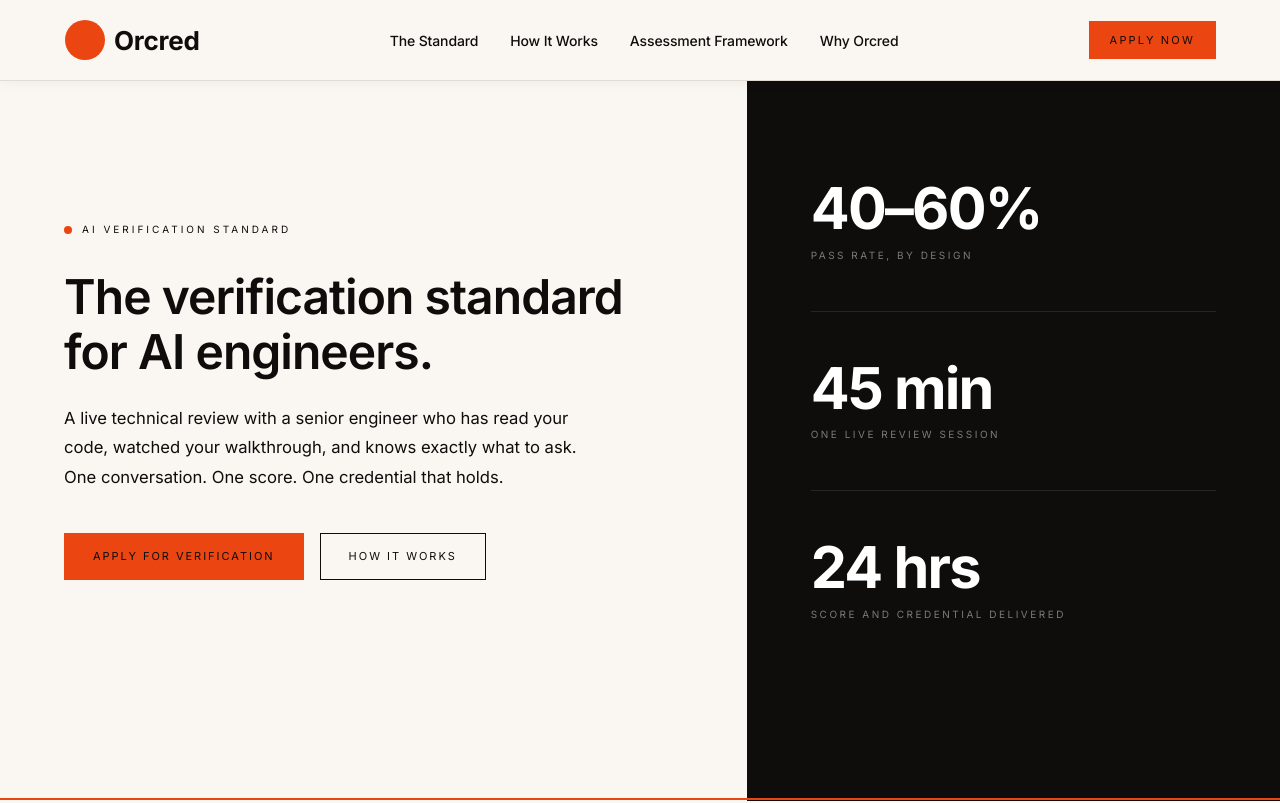
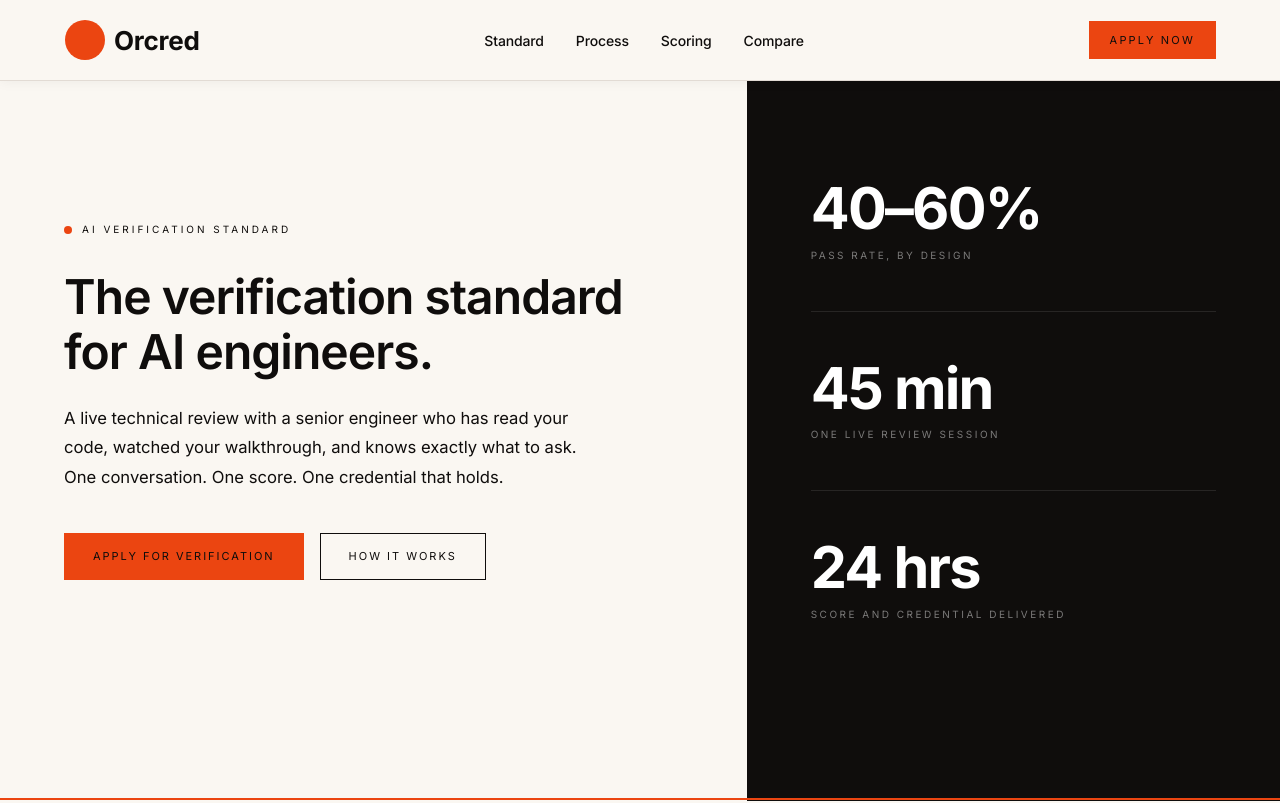
Before and after one commit to orcred-org/frontend, a Next.js app: page / in a window 1280 px wide. Shown: the top 803 px of the page. Built offline with nearby package versions, Linux system fonts and the light colour scheme.

Commit message:
Navbar: update links to Option B — Standard · Process · Scoring · Compare

```diff
--- a/components/Navbar.tsx
+++ b/components/Navbar.tsx
@@ -5,10 +5,10 @@ import { motion } from "framer-motion";
 import Link from "next/link";
 
 const navLinks = [
-  { label: "The Standard",         href: "#story"      },
-  { label: "How It Works",         href: "#process"    },
-  { label: "Assessment Framework", href: "#scores"     },
-  { label: "Why Orcred",           href: "#comparison" },
+  { label: "Standard", href: "#story"      },
+  { label: "Process",  href: "#process"    },
+  { label: "Scoring",  href: "#scores"     },
+  { label: "Compare",  href: "#comparison" },
 ];
 
 function scrollTo(href: string) {
```
